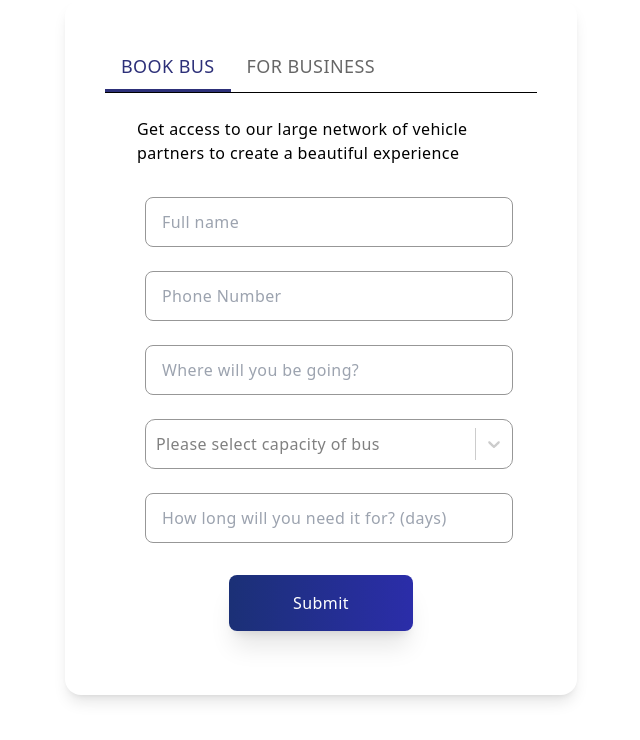
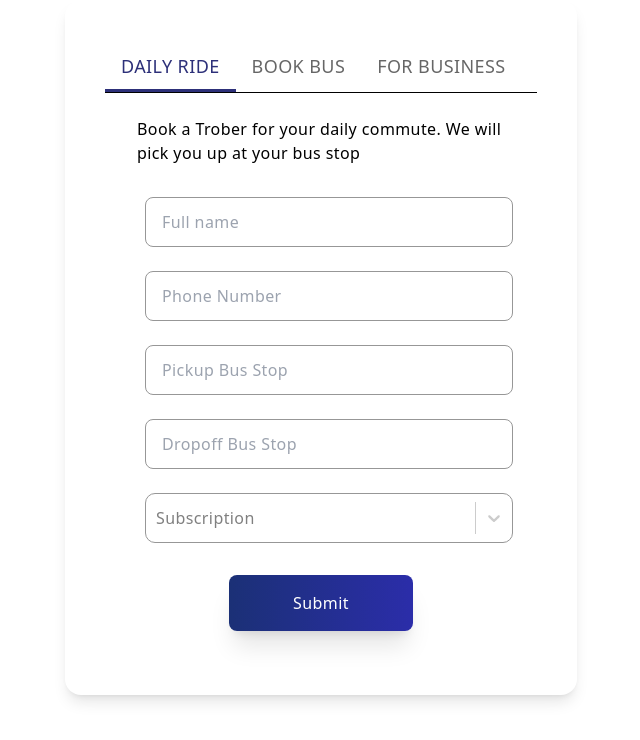
Before and after one commit to ImmArkorful/trober-web-app, a Next.js app: page /Components/Common/form in a window 1280 px wide. Shown: the top 740 px of the page, without its empty margins (15-655 px from the left). Built offline with nearby package versions, Linux system fonts and the light colour scheme.

Commit message:
fix: fixed image spacing and added new form

```diff
--- a/pages/Components/Common/form.tsx
+++ b/pages/Components/Common/form.tsx
@@ -99,6 +99,10 @@ const Form = ({ display }: FormProps) => {
     value: '',
     label: defaultLabel,
   });
+  const [subscription, setSubscription] = useState({
+    value: '',
+    label: 'Subscription',
+  });
   const {
     register,
     handleSubmit,
@@ -151,6 +155,14 @@ const Form = ({ display }: FormProps) => {
             <Tab
               label={
                 <span className="text-xs md:text-base lg:text-lg">
+                  Daily Ride
+                </span>
+              }
+              {...a11yProps(0)}
+            />
+            <Tab
+              label={
+                <span className="text-xs md:text-base lg:text-lg">
                   Book Bus
                 </span>
               }
@@ -167,6 +179,116 @@ const Form = ({ display }: FormProps) => {
           </Tabs>
         </Box>
         <TabPanel value={value} index={0}>
+          <div className="flex flex-col items-center font-normal tracking-wide text-left lg:px-8">
+            <p className="pb-5 md:px-10 lg:px-0">
+              Book a Trober for your daily commute. We will pick you up at your
+              bus stop
+            </p>
+            <form
+              className="flex flex-col items-start w-full"
+              onSubmit={async (e) => {
+                e.preventDefault();
+                await TroberLogger('DailyRideSubmitClicked');
+                openModal();
+              }}
+              // onSubmit={handleSubmit(async (data) => {
+              //   await TroberLogger('BookBusSubmitClicked');
+              //   openModal();
+              //   clearErrors();
+              //   try {
+              //     await axiosInstance.post('/booking/rental', {
+              //       ...data,
+              //       typeOfBus: busType.value,
+              //     });
+              //     reset(defaultValuesRental);
+              //     setBusType({
+              //       label: defaultLabel,
+              //       value: '',
+              //     });
+              //     await TroberLogger('BookBusSubmitSuccess');
+              //   } catch (e: unknown) {
+              //     if (e instanceof Error) {
+              //       await TroberLogger('BookBusSubmitFailed', {
+              //         error: e.message,
+              //       });
+              //     }
+              //     console.log(e);
+              //   }
+              // })}
+            >
+              <input
+                type="text"
+                placeholder="Full name"
+                className={`w-full py-3 pl-4 mx-2 my-3 border rounded-lg ${
+                  errors.fullName ? errorBorder : defaultBorder
+                }`}
+                {...register('fullName', {
+                  required: 'Please Enter your full name',
+                })}
+              />
+              <input
+                placeholder="Phone Number"
+                className={`w-full py-3 pl-4 mx-2 my-3 border rounded-lg ${
+                  errors.phoneNumber ? errorBorder : defaultBorder
+                }`}
+                {...register('phoneNumber', {
+                  required: 'Please enter your phone number',
+                  minLength: 9,
+                })}
+              />
+              <input
+                type="text"
+                placeholder="Pickup Bus Stop"
+                className={`w-full py-3 pl-4 mx-2 my-3 border rounded-lg ${
+                  errors.destination ? errorBorder : defaultBorder
+                }`}
+                {...register('destination', {
+                  required: 'Please enter your pickup bus stop',
+                })}
+              />
+              <input
+                type="text"
+                placeholder="Dropoff Bus Stop"
+                className={`w-full py-3 pl-4 mx-2 my-3 border rounded-lg ${
+                  errors.duration ? errorBorder : defaultBorder
+                }`}
+                {...register('duration', {
+                  required: 'Please enter your dropoff bus stop',
+                })}
+              />
+              <SelectDropDown
+                selectionColor={
+                  subscription.label === 'Subscription' ? 'gray' : 'black'
+                }
+                options={[
+                  {
+                    value: 'Weekly',
+                    label: 'Weekly',
+                  },
+                  {
+                    value: 'Monthly',
+                    label: 'Monthly',
+                  },
+                ]}
+                busType={subscription}
+                setBusType={setSubscription}
+              />
+              {/* {errors.duration && (
+                <span className="pb-1 pl-4 text-sm text-red-500">
+                  {errors.duration.message}
+                </span>
+              )} */}
+              <button
+                className="self-center px-10 py-2 mt-5 text-white rounded-lg shadow-xl md:py-4 md:px-16 bg-gradient-to-r from-gradientstart to-gradientend"
+                type="submit"
+                value="Submit"
+              >
+                Submit
+              </button>
+            </form>
+          </div>
+        </TabPanel>
+        <TabPanel value={value} index={1}>
           <div className="flex flex-col items-center font-normal tracking-wide text-left lg:px-8">
             <p className="pb-5 md:px-10 lg:px-0">
               Get access to our large network of vehicle partners to create a
@@ -274,7 +396,7 @@ const Form = ({ display }: FormProps) => {
             </form>
           </div>
         </TabPanel>
-        <TabPanel value={value} index={1}>
+        <TabPanel value={value} index={2}>
           <div className="flex flex-col items-center font-normal tracking-wide text-left lg:px-8">
             <p className="pb-5 md:px-10 lg:px-0">
               Get access to our large network of vehicle partners to create a
--- a/pages/Components/Common/individualOffering.tsx
+++ b/pages/Components/Common/individualOffering.tsx
@@ -25,7 +25,7 @@ const IndividualOffering = ({ heading, text, color, src }: OfferingProps) => {
         </p>
       </div>
       <div className="flex justify-end flex-1 w-full">
-        <img src={src} alt="Businesses" width="100%" />
+        <img src={src} alt="Businesses" width="100%" className="rounded-3xl" />
       </div>
     </div>
   );
--- a/pages/Components/offerings.tsx
+++ b/pages/Components/offerings.tsx
@@ -12,14 +12,14 @@ const Offerings = () => {
           heading="Businesses"
           text="Make commuting less of a concern for your employees."
           color="#462AD3"
-          src="https://res.cloudinary.com/troberapp-com/image/upload/v1665236009/Web%20app%20assets/Web/Trober_business_icon_laptop_dykmpf.svg"
+          src="https://res.cloudinary.com/troberapp-com/image/upload/v1665779437/Web%20app%20assets/new%20assets/Trober_business_icon_shpwgj.png"
           // illustration={<BusinessesIllustration />}
         />
         <IndividualOffering
           heading="Schools"
           text="Get a  safe bus service to transport your students with ease."
           color="#FF5000"
-          src="https://res.cloudinary.com/troberapp-com/image/upload/v1665236009/Web%20app%20assets/Web/Trober_school_icon_laptop_zr5gjk.svg"
+          src="https://res.cloudinary.com/troberapp-com/image/upload/v1665778999/Web%20app%20assets/new%20assets/Trober_school_icon_c9wbeq.png"
           // illustration={<Schools />}
         />
       </div>
@@ -28,14 +28,14 @@ const Offerings = () => {
           heading="Events"
           text="Have zero stress arranging transportation for special occasions."
           color="#020348"
-          src="https://res.cloudinary.com/troberapp-com/image/upload/v1665236011/Web%20app%20assets/Web/Trober_event_icon_laptop_tizd3d.svg"
+          src="https://res.cloudinary.com/troberapp-com/image/upload/v1665779481/Web%20app%20assets/new%20assets/Trober_events_icon_njsrnp.png"
           // illustration={<Events />}
         />
         <IndividualOffering
           heading="Churches"
           text="Provide your  church members with a timely and reliable transportation."
           color="#8CCE10"
-          src="https://res.cloudinary.com/troberapp-com/image/upload/v1665236011/Web%20app%20assets/Web/Trober_church_icon_laptop_qzlhi4.svg"
+          src="https://res.cloudinary.com/troberapp-com/image/upload/v1665779437/Web%20app%20assets/new%20assets/Trober_church_icon_a4cuuh.png"
           // illustration={<Churches />}
         />
       </div>
--- a/pages/index.tsx
+++ b/pages/index.tsx
@@ -71,7 +71,7 @@ const Home: NextPage = () => {
             description="You can save a seat for a whole week or month ahead on our clean, safe, comfortable and high quality buses. "
             list={false}
             reverse={false}
-            src="https://res.cloudinary.com/troberapp-com/image/upload/v1665236009/Web%20app%20assets/Web/Trober_subscription_icon_laptop_klaupg.svg"
+            src="https://res.cloudinary.com/troberapp-com/image/upload/v1665770711/Web%20app%20assets/new%20assets/Trober_Icons_subscriptt_mxiktt.svg"
           />
           <Features
             background="bg-white"
```
